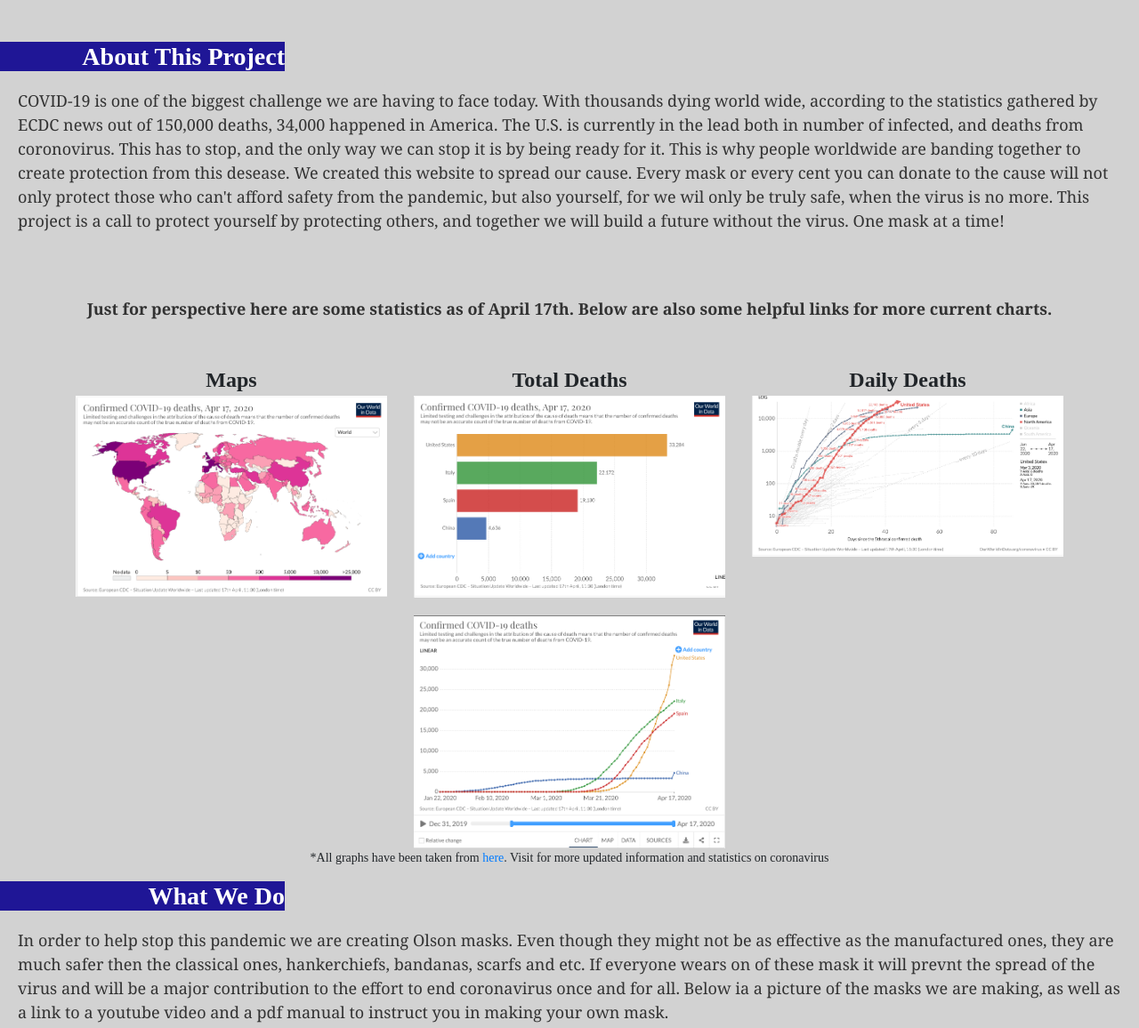
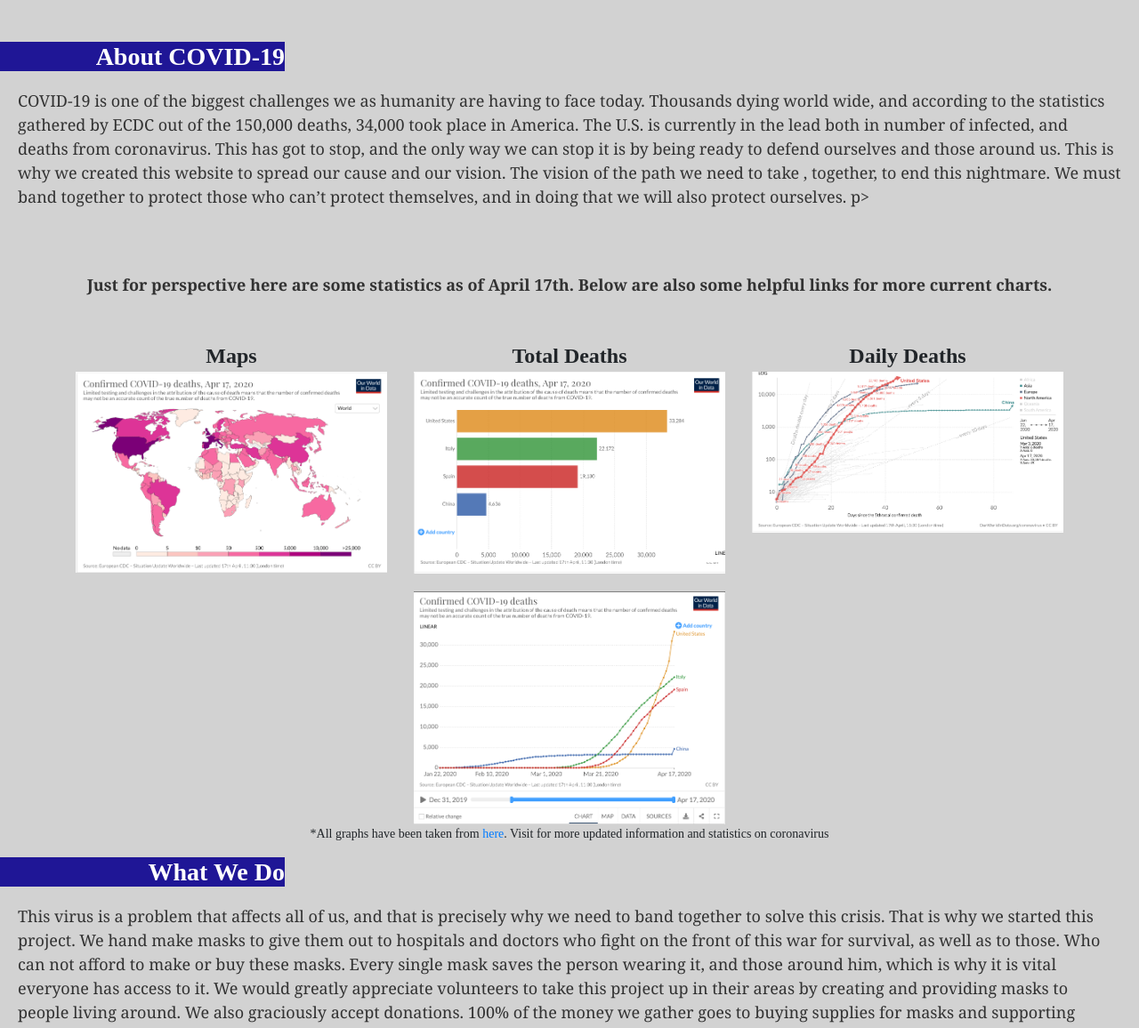
Before and after one commit to VladKolotnikov/COVID-19-OLSON-mask, a plain HTML site: page index.html in a window 1280 px wide. Shown: the part 186-1342 px from the top of the page at 89% size. Drawn offline with nearby package versions, Linux system fonts and the light colour scheme; a script that the page names is missing.

Commit message:
Add files via upload

```diff
--- a/index.html
+++ b/index.html
@@ -39,11 +39,9 @@
     </nav>
     <!-- title -->
     <h1 id='titleMain'>Stay helathy with COVID-19 protective masks!</h1>
-    <h3 class='subTitle'>About This Project</h3>
-    <p id='aboutP'>COVID-19 is one of the biggest challenge we are having to face today. With thousands dying world wide, according to the statistics gathered by ECDC news out of 150,000 deaths, 34,000 happened in America. The U.S. is currently in the lead both in
-      number of infected, and deaths from coronovirus. This has to stop, and the only way we can stop it is by being ready for it. This is why people worldwide are banding together to create protection from this desease. We created this website to
-      spread our cause. Every mask or every cent you can donate to the cause will not only protect those who can't afford safety from the pandemic, but also yourself, for we wil only be truly safe, when the virus is no more. This project is a call to
-      protect yourself by protecting others, and together we will build a future without the virus. One mask at a time!</p>
+    <h3 class='subTitle'>About COVID-19</h3>
+    <p id='aboutP'>	COVID-19 is one of the biggest challenges we as humanity are having to face today. Thousands dying world wide, and according to the statistics gathered by ECDC out of the 150,000 deaths, 34,000 took place in America. The U.S. is currently in the lead both in number of infected, and deaths from coronavirus. This has got to stop, and the only way we can stop it is by being ready to defend ourselves and those around us. This is why we created this website to spread our cause and our vision. The vision of the path we need to take , together, to end this nightmare. We must band together to protect those who can’t protect themselves, and in doing that we will also protect ourselves.
+p>
     <h5 id='graphP'>Just for perspective here are some statistics as of April 17th. Below are also some helpful links for more current charts.</h5>
     <div class="container">
       <div class="row">
@@ -69,9 +67,7 @@
     </div>
     <p id='ourWorldAnchor'>*All graphs have been taken from <a href="https://ourworldindata.org/coronavirus">here</a>. Visit for more updated information and statistics on coronavirus</p>
     <h3 class='subTitle'>What We Do</h3>
-    <p id='actionP'>In order to help stop this pandemic we are creating Olson masks. Even though they might not be as effective as the manufactured ones, they are much safer then the classical ones, hankerchiefs, bandanas, scarfs and etc. If everyone wears on of
-      these mask it will prevnt the spread of the virus and will be a major contribution to the effort to end coronavirus once and for all. Below ia a picture of the masks we are making, as well as a link to a youtube video and a pdf manual to instruct
-      you in making your own mask.</p>
+    <p id='actionP'>	This virus is a problem that affects all of us, and that is precisely why we need to band together to solve this crisis. That is why we started this project. We hand make masks to give them out to hospitals and doctors who fight on the front of this war for survival, as well as to those. Who can not afford to make or buy these masks. Every single mask saves the person wearing it, and those around him, which is why it is vital everyone has access to it. We would greatly appreciate volunteers to take this project up in their areas by creating and providing masks to people living around. We also graciously accept donations. 100% of the money we gather goes to buying supplies for masks and supporting hospitals in any way we can. Together we will stop this pandemic. One mask at a time!</p>
     <div class="container">
       <div class="row">
         <div class="col">
```
